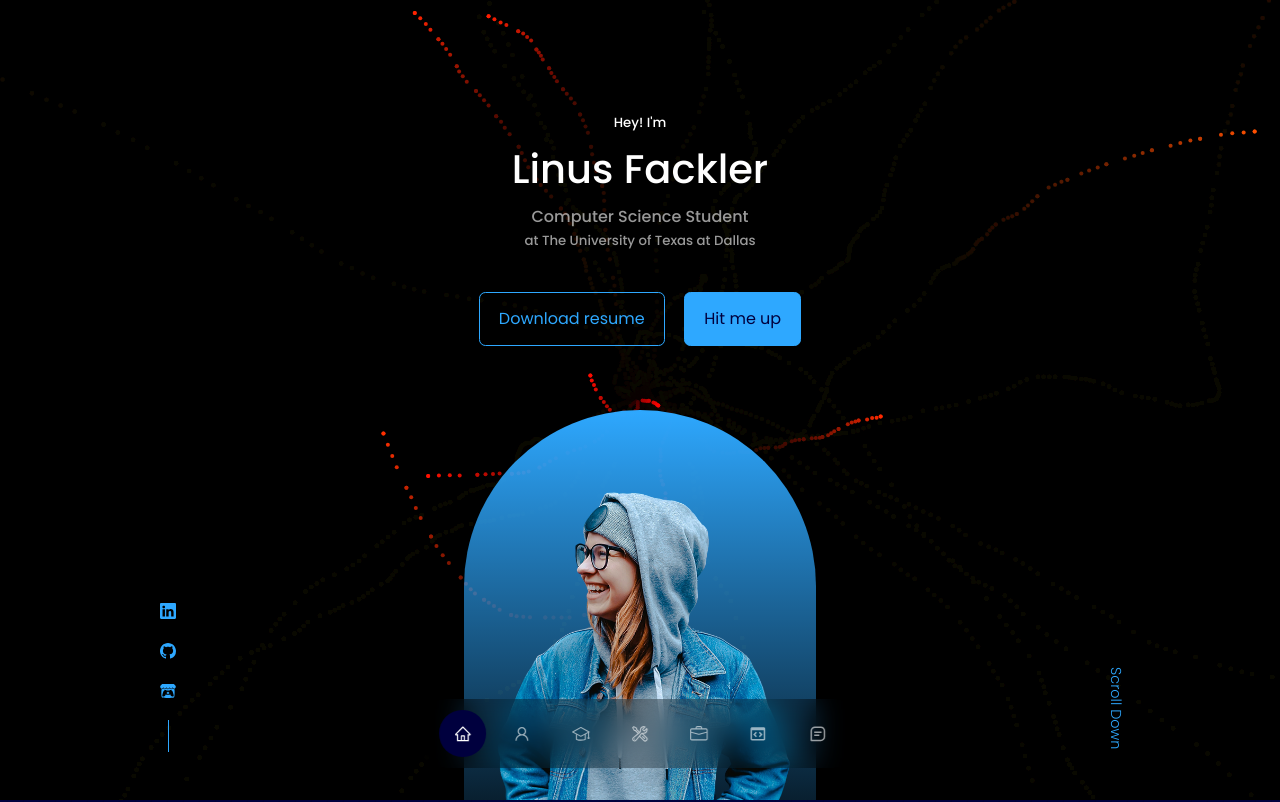
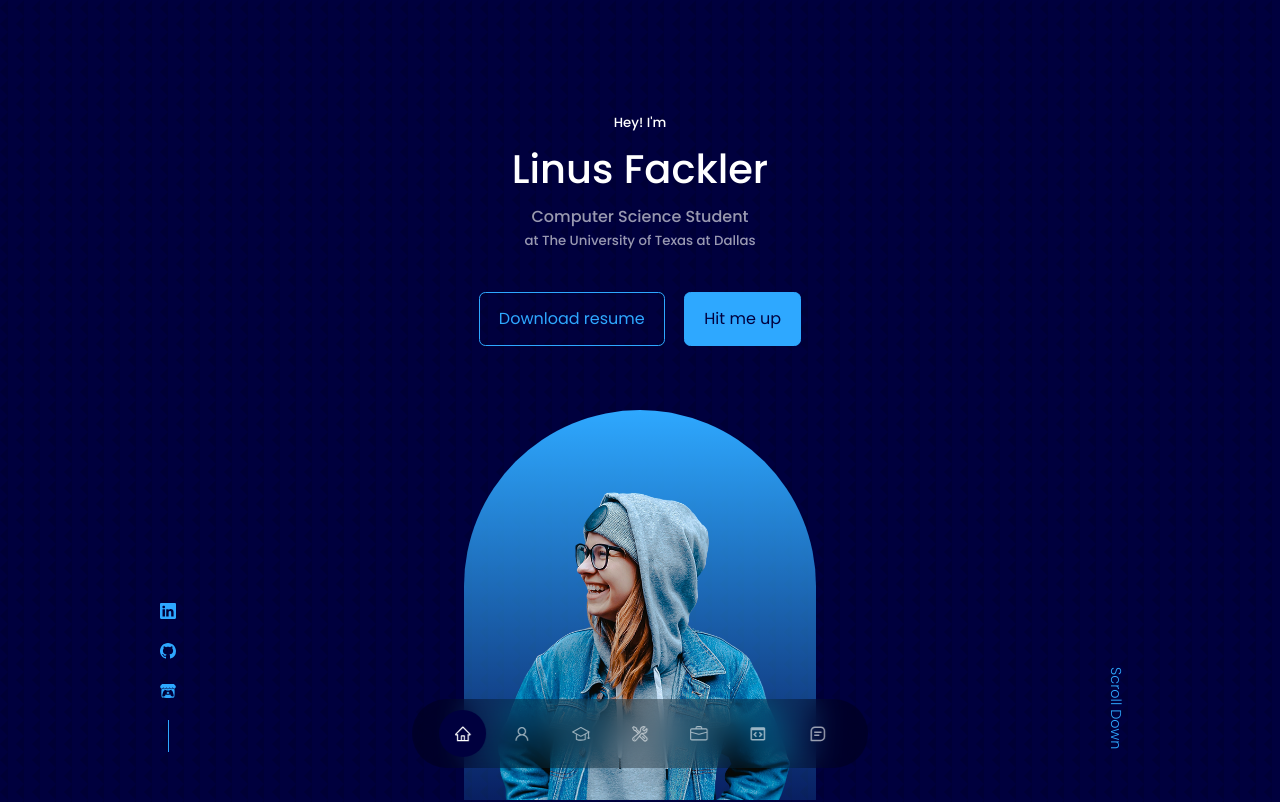
Before and after one commit to linusfackler/react-portfolio-website, a React (Create React App) app: page / in a window 1280 px wide. Shown: the top 802 px of the page. Built offline with nearby package versions, Linux system fonts and the light colour scheme.

Commit message:
animation update

```diff
--- a/package.json
+++ b/package.json
@@ -11,8 +11,8 @@
     "react-dom": "^18.2.0",
     "react-icons": "^4.6.0",
     "react-scripts": "^5.0.1",
-    "react-tsparticles": "^1.40.2",
-    "tsparticles-engine": "^2.3.3",
+    "react-tsparticles": "^2.3.3",
+    "tsparticles": "^2.3.4",
     "tsparticles-path-polygon": "^2.3.3",
     "web-vitals": "^2.1.4"
   },
--- a/src/components/particles/ParticlesBackground.jsx
+++ b/src/components/particles/ParticlesBackground.jsx
@@ -1,117 +1,120 @@
-import React from 'react'
-import Particles from 'react-tsparticles'
-import { loadFull } from "react-tsparticles";
-import { loadPolygonPath } from "tsparticles-path-polygon"
+import React from "react";
+import Particles from "react-tsparticles";
+// import { loadFull } from "tsparticles";
+// import { loadPolygonPath } from "tsparticles-path-polygon";
 
-let particlesConfig = {
-  particles: {
-    color: {
-      value: "#FF0000",
-      animation: {
-        enable: true,
-        speed: 10
-      }
-    },
-    move: {
-      attract: {
-        enable: true,
-        rotate: {
-          distance: 100,
-          x: 2000,
-          y: 2000
-        }
-      },
-      direction: "none",
-      enable: true,
-      outModes: {
-        default: "destroy"
-      },
-      path: {
-        clamp: false,
-        enable: true,
-        delay: {
-          value: 0
-        },
-        generator: "polygonPathGenerator",
-        options: {
-          sides: 6,
-          turnSteps: 30,
-          angle: 30
-        }
-      },
-      random: false,
-      speed: 3,
-      straight: false,
-      trail: {
-        fillColor: "#000",
-        length: 20,
-        enable: true
-      }
-    },
-    number: {
-      density: {
-        enable: true,
-        area: 800
-      },
-      value: 0
-    },
-    opacity: {
-      value: 1
-    },
-    shape: {
-      type: "circle"
-    },
-    size: {
-      value: 2
-    }
-  },
-  background: {
-    color: "#000"
-  },
-  fullScreen: {
-    zIndex: -1
-  },
-  emitters: {
-    direction: "none",
-    rate: {
-      quantity: 1,
-      delay: 0.25
-    },
-    size: {
-      width: 0,
-      height: 0
-    },
-    position: {
-      x: 50,
-      y: 50
-    }
-  }
-};
+import particlesConfig from "./config/particlesConfig";
 
-let onParticlesLoaded = (event) => {
-  const particlesContainer = event.detail.particles;
+// let particlesConfig = {
+//   particles: {
+//     color: {
+//       value: "#FF0000",
+//       animation: {
+//         enable: true,
+//         speed: 10
+//       }
+//     },
+//     move: {
+//       attract: {
+//         enable: true,
+//         rotate: {
+//           distance: 100,
+//           x: 2000,
+//           y: 2000
+//         }
+//       },
+//       direction: "none",
+//       enable: true,
+//       outModes: {
+//         default: "destroy"
+//       },
+//       path: {
+//         clamp: false,
+//         enable: true,
+//         delay: {
+//           value: 0
+//         },
+//         generator: "polygonPathGenerator",
+//         options: {
+//           sides: 6,
+//           turnSteps: 30,
+//           angle: 30
+//         }
+//       },
+//       random: false,
+//       speed: 3,
+//       straight: false,
+//       trail: {
+//         fillColor: "#000",
+//         length: 20,
+//         enable: true
+//       }
+//     },
+//     number: {
+//       density: {
+//         enable: true,
+//         area: 800
+//       },
+//       value: 0
+//     },
+//     opacity: {
+//       value: 1
+//     },
+//     shape: {
+//       type: "circle"
+//     },
+//     size: {
+//       value: 2
+//     }
+//   },
+//   background: {
+//     color: "#000"
+//   },
+//   fullScreen: {
+//     zIndex: -1
+//   },
+//   emitters: {
+//     direction: "none",
+//     rate: {
+//       quantity: 1,
+//       delay: 0.25
+//     },
+//     size: {
+//       width: 0,
+//       height: 0
+//     },
+//     position: {
+//       x: 50,
+//       y: 50
+//     }
+//   }
+// };
 
-  // you can use particlesContainer to call all the Container class
-  // (from the core library) methods like play, pause, refresh, start, stop
-};
+// let onParticlesLoaded = (event) => {
+//   const particlesContainer = event.detail.particles;
 
-let particlesInit = async (engine) => {
-  // you can use main to customize the tsParticles instance adding presets or custom shapes
-  // this loads the tsparticles package bundle, it's the easiest method for getting everything ready
-  // starting from v2 you can add only the features you need reducing the bundle size
-  await loadFull(engine);
-  await loadPolygonPath(engine);
-};
+//   // you can use particlesContainer to call all the Container class
+//   // (from the core library) methods like play, pause, refresh, start, stop
+// };
+
+// let particlesInit = async (engine) => {
+//   // you can use main to customize the tsParticles instance adding presets or custom shapes
+//   // this loads the tsparticles package bundle, it's the easiest method for getting everything ready
+//   // starting from v2 you can add only the features you need reducing the bundle size
+//   await loadFull(engine);
+//   await loadPolygonPath(engine);
+// };
 
 const ParticlesBackground = () => {
   return (
-      <Particles
-  id="tsparticles"
-  options={particlesConfig}
-  particlesLoaded={onParticlesLoaded}
-  particlesInit={particlesInit}
-/>
-  )
-}
+    // <Particles
+    //   id="tsparticles"
+    //   options={particlesConfig}
+    //   onParticlesLoaded={onParticlesLoaded}
+    //   particlesInit={particlesInit}
+    // />
+    <Particles param={particlesConfig} />
+  );
+};
 
-export default ParticlesBackground
+export default ParticlesBackground;
--- a/src/components/particles/config/particlesConfig.jsx
+++ b/src/components/particles/config/particlesConfig.jsx
@@ -2,7 +2,7 @@ const particlesConfig = {
   autoPlay: true,
   background: {
     color: {
-      value: "#020036"
+      value: "#000014"
     },
     image: "",
     position: "",
@@ -11,7 +11,7 @@ const particlesConfig = {
     opacity: 1
   },
   backgroundMask: {
-    composite: "destination-out",
+    composite: "source-over",
     cover: {
       color: {
         value: "#fff"
@@ -31,8 +31,8 @@ const particlesConfig = {
     detectsOn: "window",
     events: {
       onClick: {
-        enable: false,
-        mode: []
+        enable: true,
+        mode: "push"
       },
       onDiv: {
         selectors: [],
@@ -41,12 +41,12 @@ const particlesConfig = {
         type: "circle"
       },
       onHover: {
-        enable: false,
-        mode: [],
+        enable: true,
+        mode: "attract",
         parallax: {
           enable: false,
-          force: 2,
-          smooth: 10
+          force: 1,
+          smooth: 25
         }
       },
       resize: true
@@ -119,9 +119,42 @@ const particlesConfig = {
         radius: 200
       },
       trail: {
-        delay: 1,
-        pauseOnStop: false,
-        quantity: 1
+        delay: 0.005,
+        pauseOnStop: true,
+        quantity: 5,
+        particles: {
+          color: {
+            value: "#ff0000",
+            animation: {
+              enable: true,
+              speed: 400,
+              sync: true
+            }
+          },
+          collisions: {
+            enable: false
+          },
+          links: {
+            enable: false
+          },
+          move: {
+            outModes: {
+              default: "destroy"
+            },
+            speed: 2
+          },
+          size: {
+            value: 5,
+            animation: {
+              enable: true,
+              speed: 5,
+              minimumValue: 1,
+              sync: true,
+              startValue: "min",
+              destroy: "max"
+            }
+          }
+        }
       },
       light: {
         area: {
@@ -186,7 +219,7 @@ const particlesConfig = {
           value: 1
         }
       },
-      enable: false,
+      enable: true,
       mode: "bounce",
       overlap: {
         enable: true,
@@ -194,7 +227,7 @@ const particlesConfig = {
       }
     },
     color: {
-      value: "#4db5ff",
+      value: "#2ea8ff",
       animation: {
         h: {
           count: 0,
@@ -230,10 +263,10 @@ const particlesConfig = {
       },
       attract: {
         distance: 200,
-        enable: true,
+        enable: false,
         rotate: {
-          x: 2000,
-          y: 2000
+          x: 3000,
+          y: 3000
         }
       },
       center: {
@@ -254,7 +287,7 @@ const particlesConfig = {
         maxSpeed: 50
       },
       path: {
-        clamp: false,
+        clamp: true,
         delay: {
           random: {
             enable: false,
@@ -262,34 +295,29 @@ const particlesConfig = {
           },
           value: 0
         },
-        enable: true,
-        options: {
-          sides: 6,
-          turnSteps: 30,
-          angle: 30
-        },
-        generator: "polygonPathGenerator"
+        enable: false,
+        options: {}
       },
       outModes: {
-        default: "destroy",
-        bottom: "destroy",
-        left: "destroy",
-        right: "destroy",
-        top: "destroy"
+        default: "out",
+        bottom: "out",
+        left: "out",
+        right: "out",
+        top: "out"
       },
       random: false,
       size: false,
-      speed: 3,
+      speed: 2,
       spin: {
         acceleration: 0,
         enable: false
       },
       straight: false,
       trail: {
-        enable: true,
-        length: 20,
+        enable: false,
+        length: 10,
         fillColor: {
-          value: "#000"
+          value: "#000000"
         }
       },
       vibrate: false,
@@ -302,22 +330,26 @@ const particlesConfig = {
         factor: 1000
       },
       limit: 0,
-      value: 0
+      value: 100
     },
     opacity: {
       random: {
-        enable: false,
-        minimumValue: 0.1
+        enable: true,
+        minimumValue: 0.3
       },
-      value: 1,
+      value: {
+        min: 0.3,
+        max: 0.8
+      },
       animation: {
         count: 0,
-        enable: false,
-        speed: 2,
+        enable: true,
+        speed: 0.5,
         decay: 0,
         sync: false,
         destroy: "none",
-        startValue: "random"
+        startValue: "random",
+        minimumValue: 0.3
       }
     },
     reduceDuplicates: false,
@@ -338,18 +370,22 @@ const particlesConfig = {
     },
     size: {
       random: {
-        enable: false,
+        enable: true,
         minimumValue: 1
       },
-      value: 2,
+      value: {
+        min: 1,
+        max: 3
+      },
       animation: {
         count: 0,
-        enable: false,
-        speed: 5,
+        enable: true,
+        speed: 3,
         decay: 0,
         sync: false,
         destroy: "none",
-        startValue: "random"
+        startValue: "random",
+        minimumValue: 1
       }
     },
     stroke: {
@@ -495,11 +531,11 @@ const particlesConfig = {
     links: {
       blink: false,
       color: {
-        value: "#fff"
+        value: "random"
       },
       consent: false,
       distance: 100,
-      enable: false,
+      enable: true,
       frequency: 1,
       opacity: 1,
       shadow: {
@@ -536,29 +572,6 @@ const particlesConfig = {
   style: {},
   themes: [],
   zLayers: 100,
-  emitters: {
-    autoPlay: true,
-    fill: true,
-    life: {
-      wait: false
-    },
-    rate: {
-      quantity: 1,
-      delay: 0.25
-    },
-    shape: "square",
-    startCount: 0,
-    size: {
-      mode: "percent",
-      height: 0,
-      width: 0
-    },
-    direction: "none",
-    particles: {},
-    position: {
-      x: 50,
-      y: 50
-    }
-  }
+  emitters: []
 }
 export default particlesConfig
```
Also changed, not shown: 1 other file (tests, documents, lock files or other folders).
